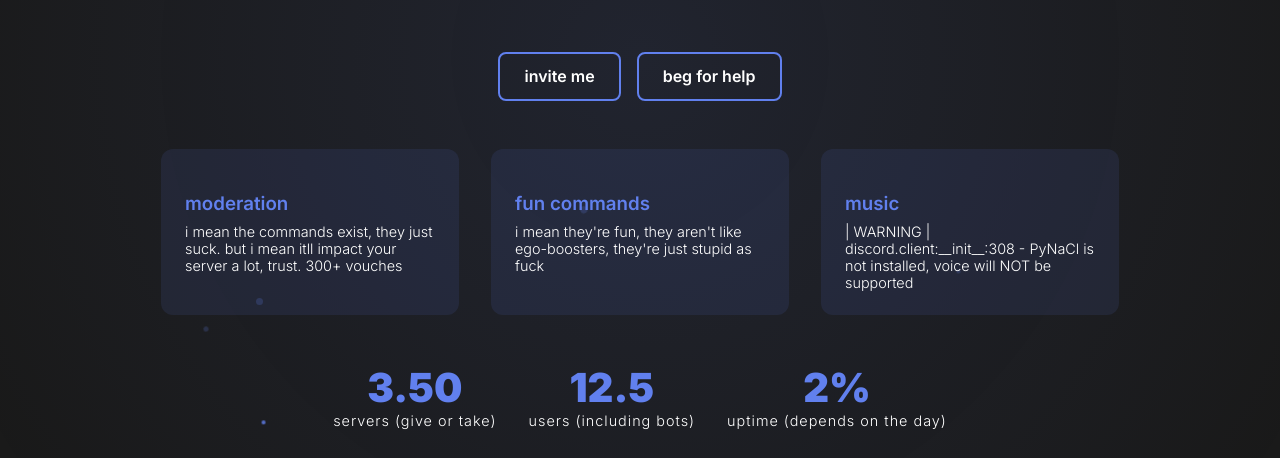
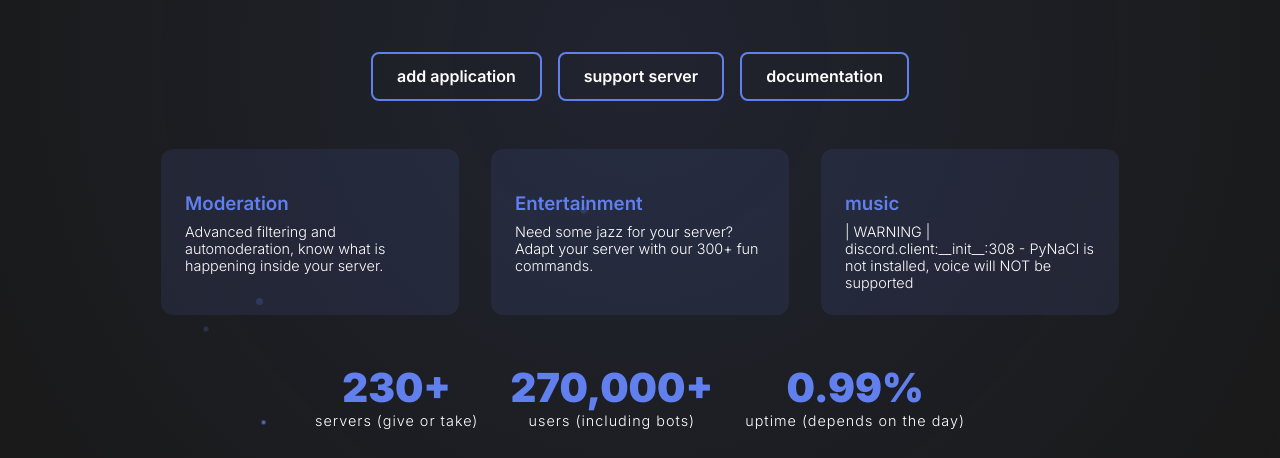
Before and after one commit to ohdaw/regret, a plain HTML site: page index.html in a window 1280 px wide. Shown: the part 342-800 px from the top of the page. Drawn offline with Linux system fonts and the light colour scheme.

Commit message:
Update index.html

```diff
--- a/index.html
+++ b/index.html
@@ -1,15 +1,15 @@
 <!DOCTYPE html><html lang="en"><head>
     <meta charset="UTF-8">
-    <meta name="theme-color" content="#6180ee">
+    <meta name="theme-color" content="#ea9bca">
     <meta name="robots" content="index,follow">
-    <meta name="description" content="the worst bot on discord">
+    <meta name="description" content="play wit it 😾">
     <meta name="twitter:card" content="player cards">
     <meta name="twitter:site" content="https://lone.wtf">
     <meta property="og:description" content="the worst bot on discord">
     <meta property="og:image" content="images/image.png">
     <meta name="viewport" content="width=device-width, initial-scale=1.0">
     <link rel="icon" href="images/image.png" type="image/png">
-    <title>lone</title>
+    <title>regret</title>
     <link rel="stylesheet" href="css/main.css">
 </head>
 <body>
@@ -33,17 +33,18 @@
     <h1>lone</h1>
     <p>the worst bot on discord</p>
     <div class="button-container">
-        <a href="https://discord.com/users/1057310810440994967" class="button">invite me</a>
-        <a href="https://discord.com/users/1057310810440994967" class="button">beg for help</a>
+        <a href="https://discord.com/oauth2/authorize?client_id=1288599467297079427&scope=applications.commands%20bot&permissions=8" class="button">Add Application</a>
+        <a href="https://discord.gg/stupid" class="button">Support Server</a>
+        <a href="https://help.shame.rip/" class="button">Documentation</a>
     </div>
     <div class="features">
         <div class="feature">
-            <h3>moderation</h3>
-            <p>i mean the commands exist, they just suck. but i mean itll impact your server a lot, trust. 300+ vouches</p>
+            <h3>Moderation</h3>
+            <p>Advanced filtering and automoderation, know what is happening inside your server.</p>
         </div>
         <div class="feature">
-            <h3>fun commands</h3>
-            <p>i mean they're fun, they aren't like ego-boosters, they're just stupid as fuck</p>
+            <h3>Entertainment</h3>
+            <p>Need some jazz for your server? Adapt your server with our 300+ fun commands.</p>
         </div>
         <div class="feature">
             <h3>music</h3>
@@ -52,15 +53,15 @@
     </div>
     <div class="stats">
         <div class="stat">
-            <div class="stat-value">3.50</div>
+            <div class="stat-value">230+</div>
             <div class="stat-label">servers (give or take)</div>
         </div>
         <div class="stat">
-            <div class="stat-value">12.5</div>
+            <div class="stat-value">270,000+</div>
             <div class="stat-label">users (including bots)</div>
         </div>
         <div class="stat">
-            <div class="stat-value">2%</div>
+            <div class="stat-value">0.99%</div>
             <div class="stat-label">uptime (depends on the day)</div>
         </div>
     </div>
```
